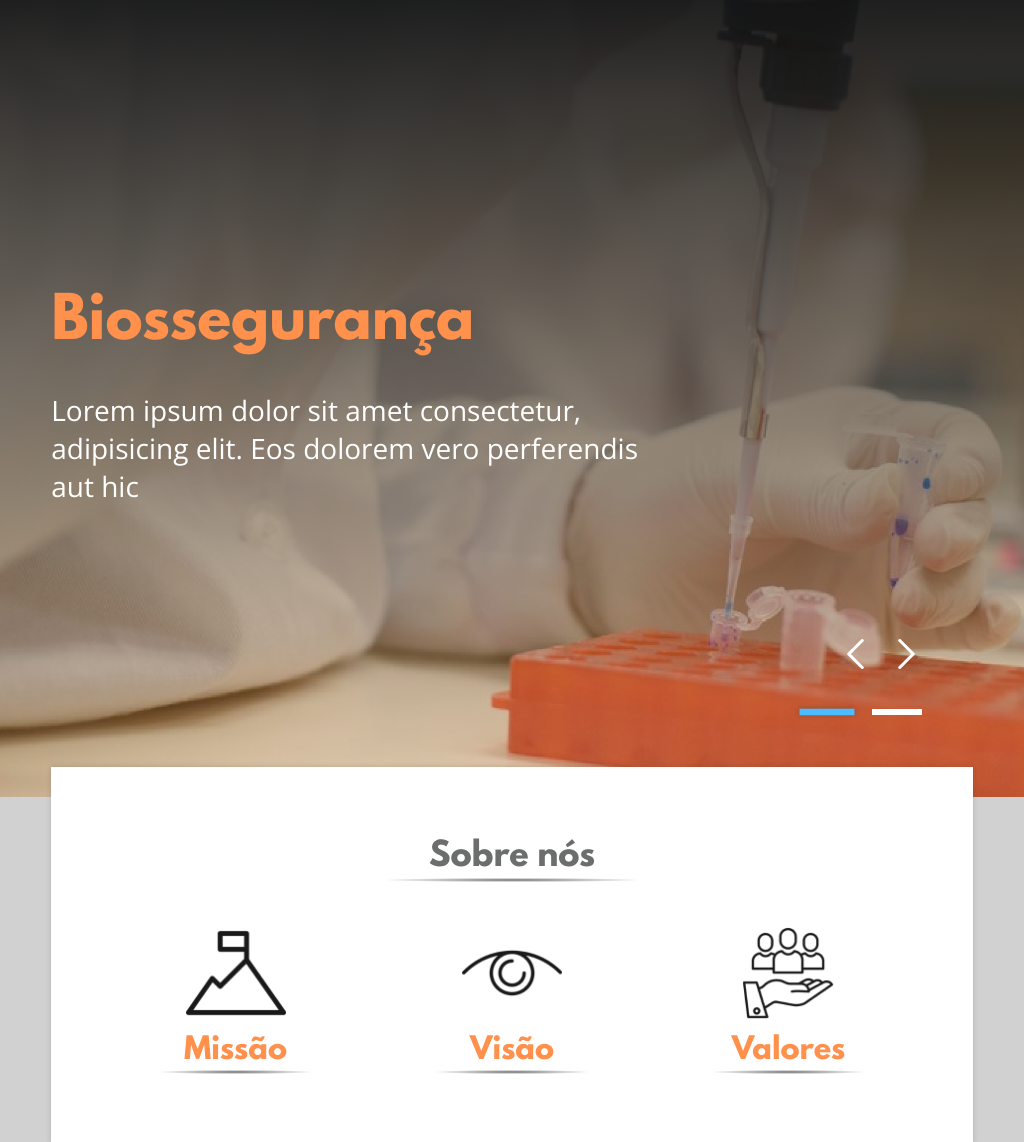
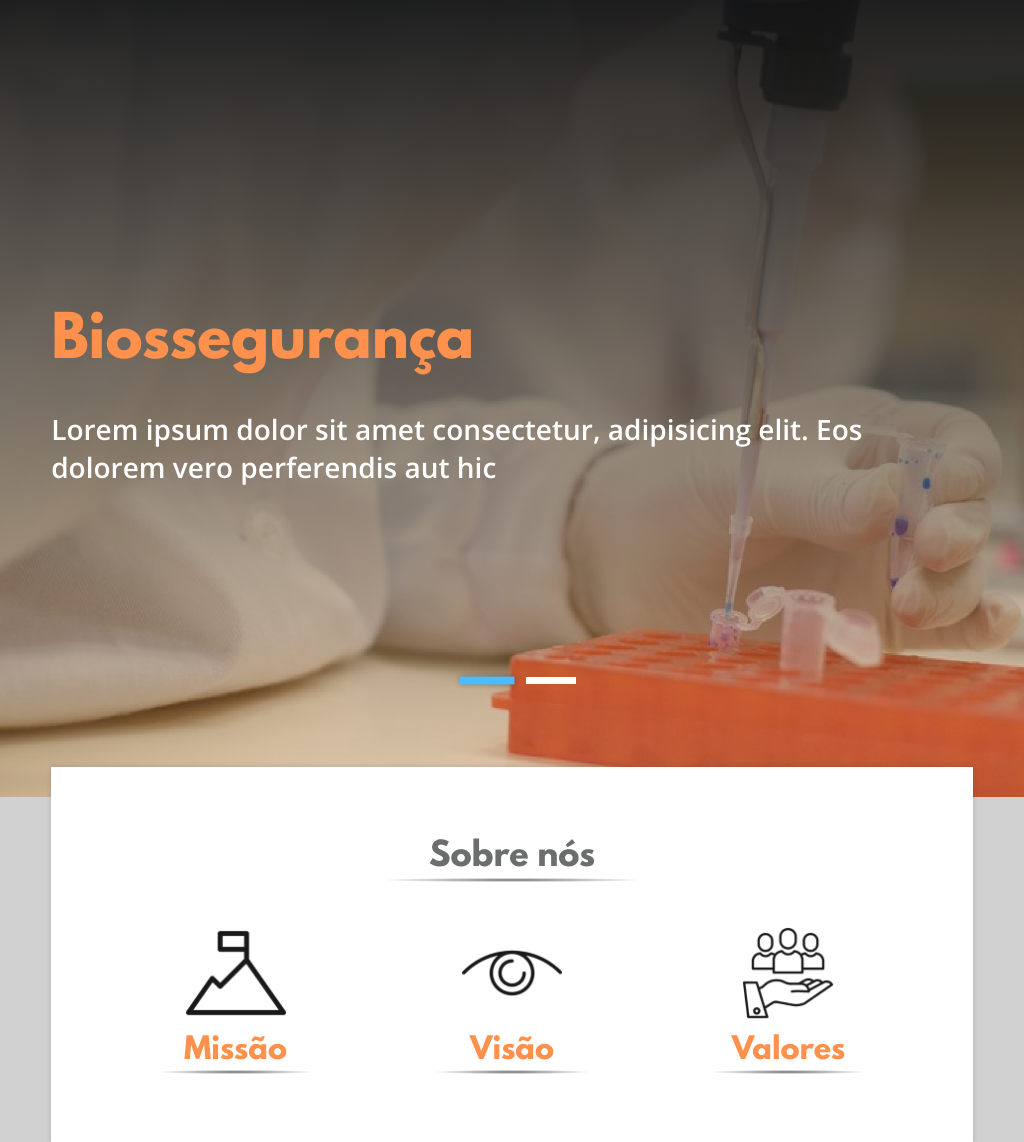
Before and after one commit to citi-onboarding/biotech-onepage, a Django app: template core/templates/index.html in a window 1024 px wide. Shown: the top 1142 px of the page. Run offline with Django 3.2, Linux system fonts and the light colour scheme; the template is opened without the code that fills it, so the values that code supplies are empty; some libraries are stand-ins or nearby versions.

Commit message:
Hotfixes and parallax

```diff
--- a/core/templates/index.html
+++ b/core/templates/index.html
@@ -35,6 +35,7 @@
     <script type="text/javascript" src="http://code.jquery.com/jquery-1.11.0.min.js"></script>
     <script type="text/javascript" src="http://code.jquery.com/jquery-migrate-1.2.1.min.js"></script>
     <script type="text/javascript" src="{% static '/js/slick/slick.min.js' %}"></script>
+    <script type="text/javascript" src="{% static '/js/utils/parallax.js' %}"></script>
     <script type="text/javascript" src="{% static '/js/utils/utils.js' %}"></script>
     <script type="text/javascript" src="{% static '/js/main.js' %}"></script>
 
--- a/static/css/main.css
+++ b/static/css/main.css
@@ -169,7 +169,54 @@
     cursor: pointer;
 }
 
-@media (max-width: 830px) {
+.slick-slider .slick-list {
+    width: 100%;
+}
+
+@media (min-width: 700px)
+and (max-width: 1024px){
+    .banner-text {
+        font-size: 20px;
+    }
+
+    .banner-text h1 {
+        margin-left: 0%;
+        padding: 0 5%;
+        width: 100%;
+    }
+
+    .banner-text p {
+        color: #FFFFFF;
+        width: 80%;
+        font-weight: bold;
+    }
+
+    .banner-content img {
+        min-height: 100%;
+    }
+
+    .slick-dots{
+        bottom: 14%;
+        right: 50%;
+        transform: translateX(50%);
+    }
+
+    .slick-dots button{
+        width: 50px;
+        height: 7px;
+        border: none;
+        margin-left: 14px;
+        outline: none;
+    }
+
+
+    .slick-arrow {
+        display: none!important;
+    }
+
+}
+
+@media (max-width: 699px) {
     .banner-text {
         font-size: 10px;
     }
@@ -191,39 +238,49 @@
     }
 
     .slick-dots{
-        bottom: 8%;
+        bottom: 12%;
         right: 50%;
         transform: translateX(50%);
     }
 
     .slick-dots button{
         width: 40px;
-        height: 5px;
+        height: 7px;
         border: none;
         /* border-radius: 50%; */
         margin-left: 14px;
         outline: none;
     }
 
-
     .slick-arrow {
-        bottom: 14%;
+        display: none!important;
     }
 
-    .slick-next {
-        right: 50%;
-        transform: translateX(250%);
-        height: 20px;
-        width: 20px;
+}
+
+@media only screen
+  and (min-width: 1024px)
+  and (max-height: 1366px)
+  and (orientation: portrait)
+  and (-webkit-min-device-pixel-ratio: 1.5) {
+    .banner-text {
+        font-size: 25px;
     }
 
-    .slick-prev{
+    .slick-dots{
+        bottom: 12%;
         right: 50%;
-        transform: translateX(-100%);
-        height: 20px;
-        width: 20px;
+        transform: translateX(50%);
     }
 
+    .slick-dots button{
+        width: 60px;
+        height: 10px;
+        border: none;
+        /* border-radius: 50%; */
+        margin-left: 14px;
+        outline: none;
+    }
 }
 
 /* #######  SOBRE ######### */
@@ -348,7 +405,7 @@
     opacity: 0.04;
     height: 135%;
     pointer-events: none;
-    animation: logo-animation 60s infinite alternate;
+    animation: logo-animation 60s infinite linear;
 }
 
 @keyframes logo-animation {
--- /dev/null
+++ b/static/js/utils/parallax.js
@@ -0,0 +1,12 @@
+const bannerBackgrounds = document.querySelectorAll('.banner-content img');
+
+console.log(bannerBackgrounds);
+
+window.addEventListener('scroll', e => {
+    let scrolled = window.pageYOffset;
+
+    bannerBackgrounds.forEach(banner => {
+        // banner.style.top = -(scrolled * 0.00001) + 'px';
+        banner.style.width = `${100 + 0.01*scrolled}%`;
+    });
+});
```
